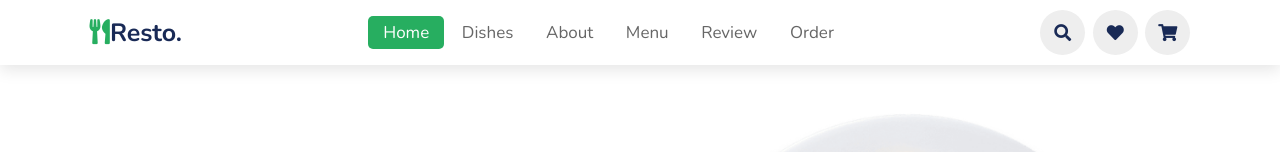
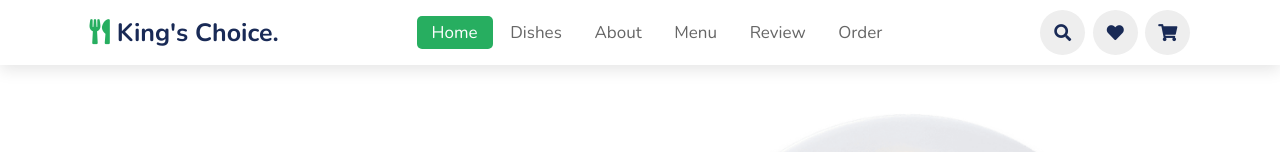
Before and after one commit to PranavKrishnaTeja/Responsive-Food-Ordering-System, a plain HTML site: page index.html in a window 1280 px wide. Shown: the top 152 px of the page. Drawn offline with nearby package versions, Linux system fonts and the light colour scheme.

Commit message:
Update index.html

```diff
--- a/index.html
+++ b/index.html
@@ -4,7 +4,7 @@
     <meta charset="UTF-8">
     <meta http-equiv="X-UA-Compatible" content="IE=edge">
     <meta name="viewport" content="width=device-width, initial-scale=1.0">
-    <title>Complete Responsive Food Website Design Tutorial</title>
+    <title> My First Food Website</title>
 
     <link rel="stylesheet" href="https://unpkg.com/swiper/swiper-bundle.min.css" />
 
@@ -21,7 +21,7 @@
 
 <header>
 
-    <a href="#" class="logo"><i class="fas fa-utensils"></i>resto.</a>
+    <a href="#" class="logo"><i class="fas fa-utensils"></i> King's Choice.</a>
 
     <nav class="navbar">
         <a class="active" href="#home">home</a>
```
